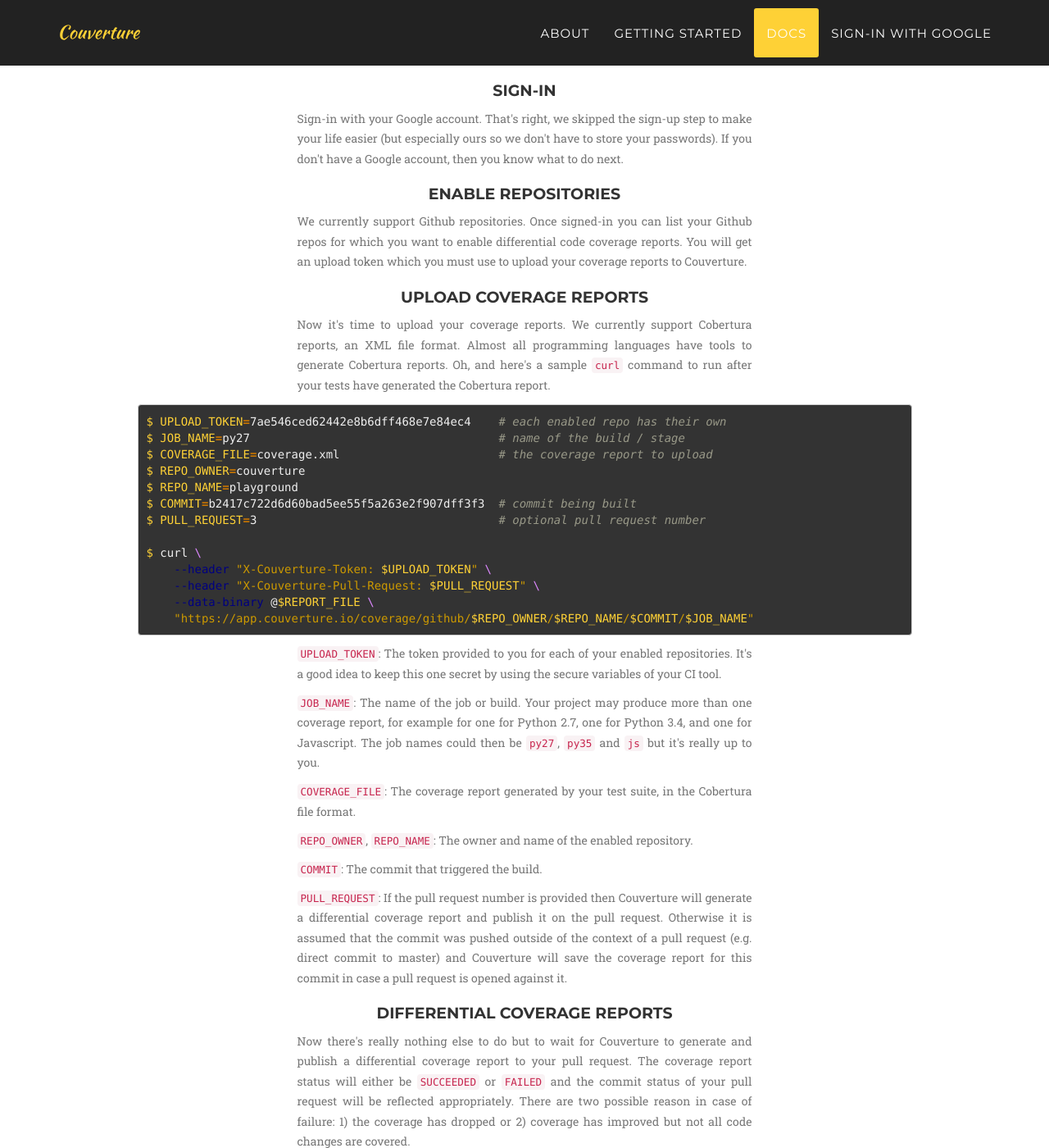
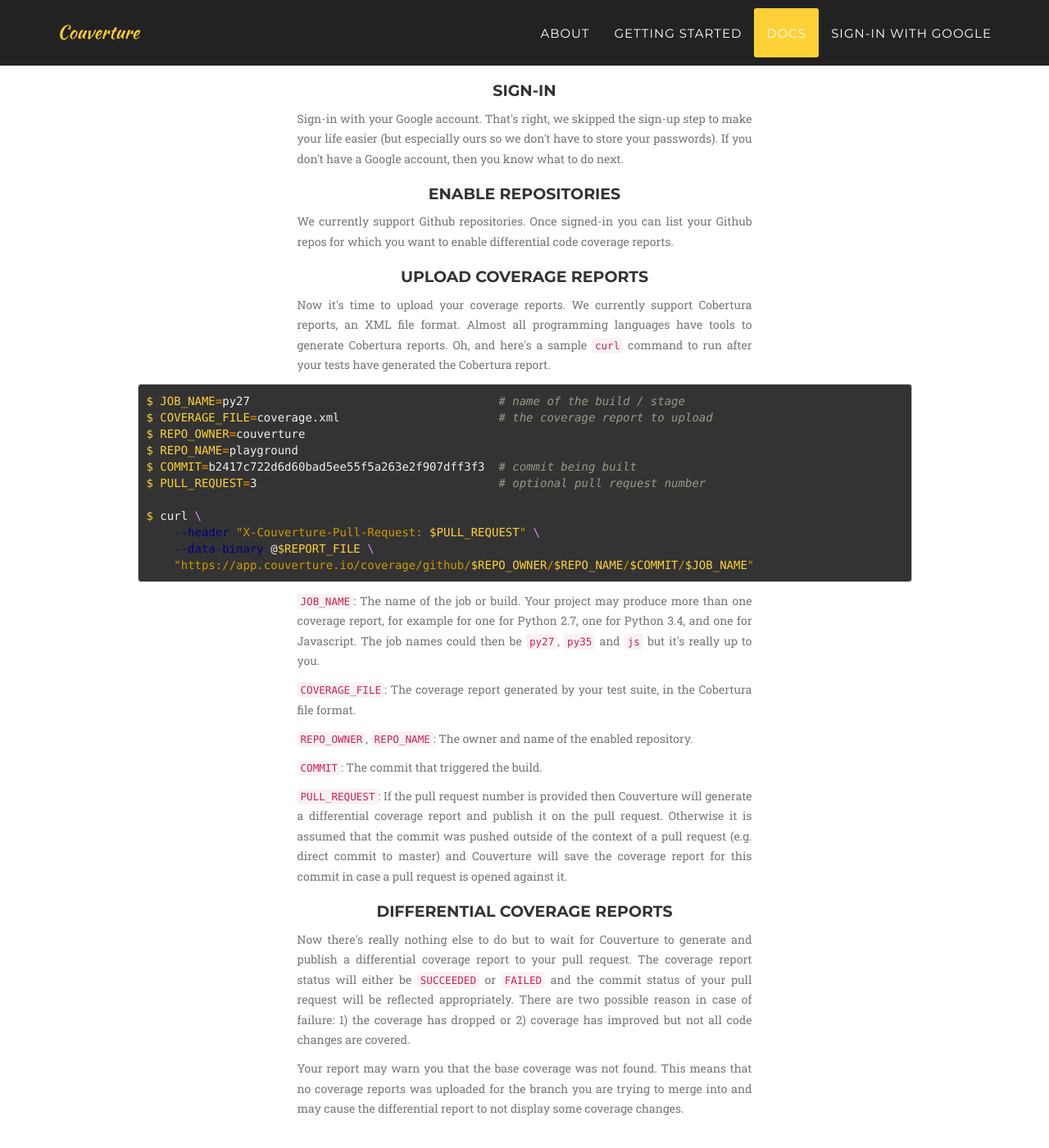
Before and after one commit to couverture/couverture.github.io, a Jekyll site: the page built from index.html, in a window 1280 px wide and 1400 px high, scrolled down 3063 px. Shown: the whole window at 82% size. Built offline with Jekyll 4.4.1, drawn with Linux system fonts in a browser that asks for light colours; some web fonts are replaced.

Commit message:
remove references of upload token

```diff
--- a/_includes/docs.html
+++ b/_includes/docs.html
@@ -15,7 +15,7 @@
 
                 <div class="col-md-offset-3 col-md-6">
                     <h4>Enable repositories</h4>
-                    <p class="text-muted text-justify">We currently support Github repositories. Once signed-in you can list your Github repos for which you want to enable differential code coverage reports. You will get an upload token which you must use to upload your coverage reports to Couverture.</p>
+                    <p class="text-muted text-justify">We currently support Github repositories. Once signed-in you can list your Github repos for which you want to enable differential code coverage reports.</p>
                 </div>
 
                 <div class="col-md-offset-3 col-md-6">
@@ -25,7 +25,6 @@
 
                 <div class="col-md-offset-1 col-md-10 text-left">
 {% highlight bash %}
-$ UPLOAD_TOKEN=7ae546ced62442e8b6dff468e7e84ec4    # each enabled repo has their own
 $ JOB_NAME=py27                                    # name of the build / stage
 $ COVERAGE_FILE=coverage.xml                       # the coverage report to upload
 $ REPO_OWNER=couverture
@@ -34,14 +33,12 @@ $ COMMIT=b2417c722d6d60bad5ee55f5a263e2f907dff3f3  # commit being built
 $ PULL_REQUEST=3                                   # optional pull request number
 
 $ curl \
-    --header "X-Couverture-Token: $UPLOAD_TOKEN" \
     --header "X-Couverture-Pull-Request: $PULL_REQUEST" \
     --data-binary @$REPORT_FILE \
     "https://app.couverture.io/coverage/github/$REPO_OWNER/$REPO_NAME/$COMMIT/$JOB_NAME"
 {% endhighlight %}
                 </div>
                 <div class="col-md-offset-3 col-md-6">
-                    <p class="text-muted text-justify"><code>UPLOAD_TOKEN</code>: The token provided to you for each of your enabled repositories. It's a good idea to keep this one secret by using the secure variables of your CI tool.</p>
                     <p class="text-muted text-justify"><code>JOB_NAME</code>: The name of the job or build. Your project may produce more than one coverage report, for example for one for Python 2.7, one for Python 3.4, and one for Javascript. The job names could then be <code>py27</code>, <code>py35</code> and <code>js</code> but it's really up to you.</p>
                     <p class="text-muted text-justify"><code>COVERAGE_FILE</code>: The coverage report generated by your test suite, in the Cobertura file format.</p>
                     <p class="text-muted text-justify"><code>REPO_OWNER</code>, <code>REPO_NAME</code>: The owner and name of the enabled repository.</p>
```
